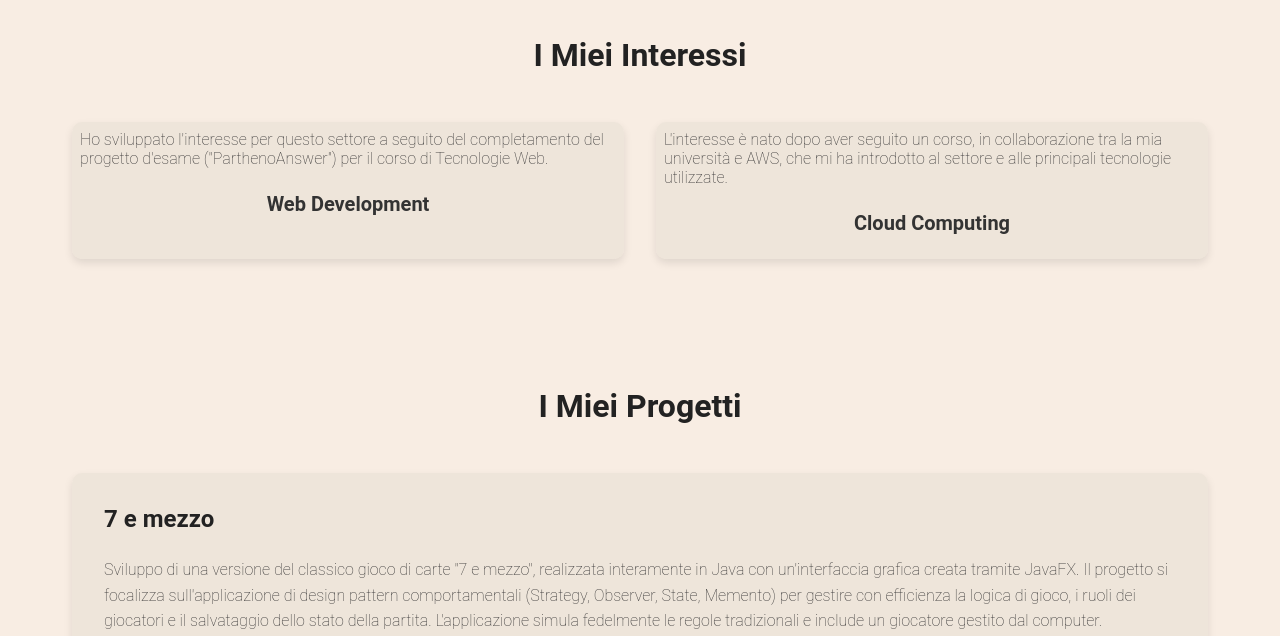
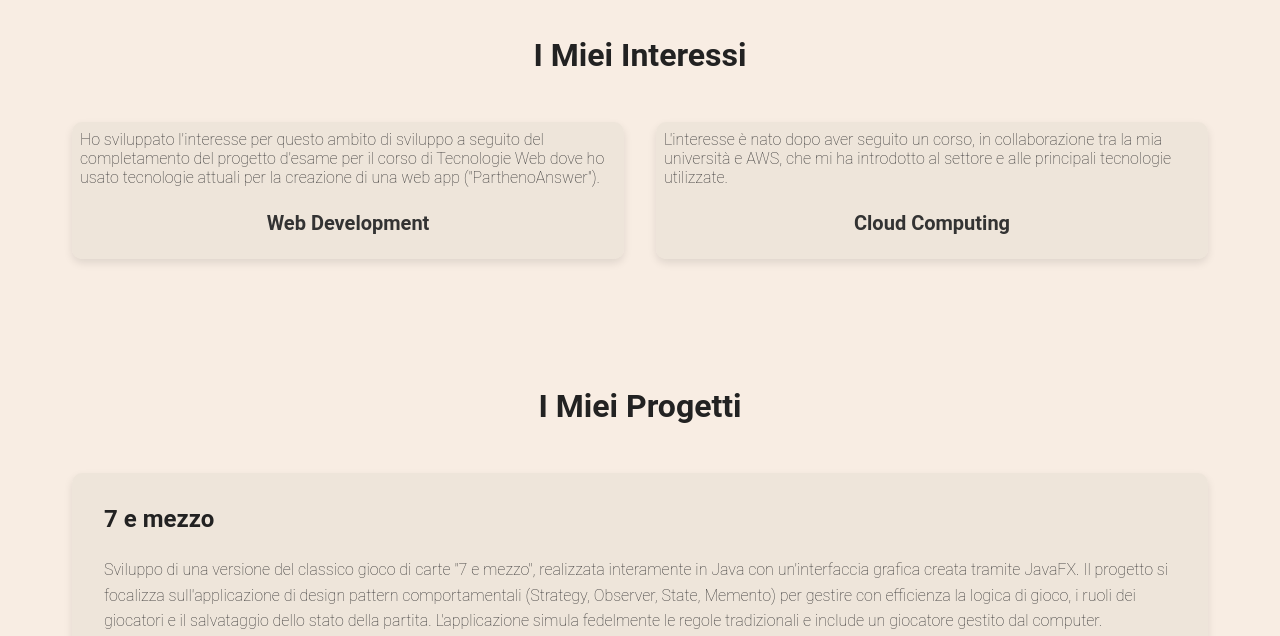
Before and after one commit to Riccardohihello/Portfolio, a website built with Vite: page index.html in a window 1280 px wide. Shown: the part 860-1496 px from the top of the page. Built offline with nearby package versions, Linux system fonts and the light colour scheme.

Commit message:
Update index.html

```diff
--- a/index.html
+++ b/index.html
@@ -29,8 +29,9 @@
                 <div class="card">
                     <div class="card_text">
                         <p>
-                            Ho sviluppato l'interesse per questo settore a seguito del completamento del progetto d'esame ("ParthenoAnswer")
-                            per il corso di Tecnologie Web.
+                            Ho sviluppato l'interesse per questo ambito di sviluppo a seguito del completamento
+                            del progetto d'esame per il corso di Tecnologie Web dove ho usato tecnologie
+                            attuali per la creazione di una web app ("ParthenoAnswer").
                         </p>
                     </div>
                     <div class="card-title">Web Development</div>
```
